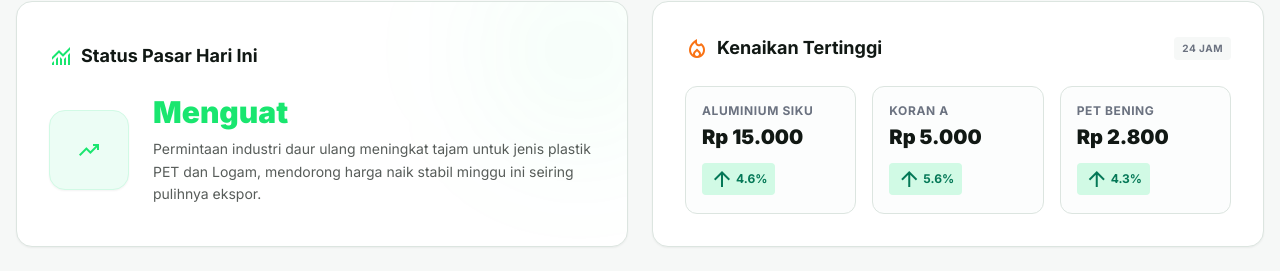
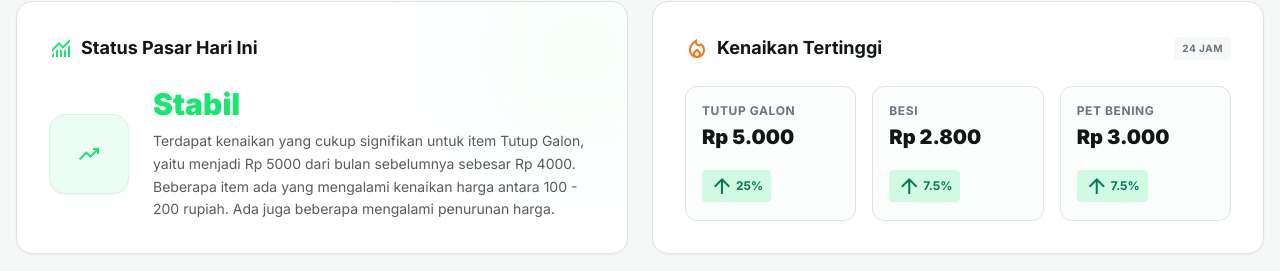
Before and after one commit to jast75/webbst, a Next.js app: page /update-harga in a window 1280 px wide. Shown: the part 260-531 px from the top of the page. Built offline with nearby package versions, Linux system fonts and the light colour scheme; no server answers; the database is empty.

Commit message:
Update Label Keterangan

```diff
--- a/app/update-harga/page.tsx
+++ b/app/update-harga/page.tsx
@@ -207,9 +207,10 @@ export default function UpdateHargaPage() {
                                         <span className="material-symbols-outlined text-5xl">trending_up</span>
                                     </div>
                                     <div className="flex-1">
-                                        <h4 className="text-3xl font-black text-primary mb-2">Menguat</h4>
+                                        <h4 className="text-3xl font-black text-primary mb-2">Stabil</h4>
                                         <p className="text-sm opacity-70 leading-relaxed">
-                                            Permintaan industri daur ulang meningkat tajam untuk jenis plastik PET dan Logam, mendorong harga naik stabil minggu ini seiring pulihnya ekspor.
+                                            Terdapat kenaikan yang cukup signifikan untuk item Tutup Galon, yaitu menjadi Rp 5000 dari bulan sebelumnya sebesar Rp 4000.
+                                            Beberapa item ada yang mengalami kenaikan harga antara 100 - 200 rupiah. Ada juga beberapa mengalami penurunan harga.
                                         </p>
                                     </div>
                                 </div>
@@ -226,34 +227,34 @@ export default function UpdateHargaPage() {
                             <div className="grid grid-cols-1 sm:grid-cols-3 gap-4 h-full">
                                 <div className="p-4 rounded-xl border border-[#dce5e0] dark:border-white/10 bg-background-light/30 dark:bg-white/5 hover:border-primary/50 transition-colors flex flex-col justify-between group">
                                     <div>
-                                        <p className="text-xs font-bold text-gray-500 dark:text-gray-400 uppercase tracking-wider mb-1 truncate" title="Aluminium Siku">Aluminium Siku</p>
-                                        <p className="text-xl font-black text-[#111814] dark:text-white">Rp 15.000</p>
+                                        <p className="text-xs font-bold text-gray-500 dark:text-gray-400 uppercase tracking-wider mb-1 truncate" title="Aluminium Siku">Tutup Galon</p>
+                                        <p className="text-xl font-black text-[#111814] dark:text-white">Rp 5.000</p>
                                     </div>
                                     <div className="mt-3">
                                         <span className="inline-flex items-center gap-0.5 px-2 py-1 rounded bg-emerald-100 dark:bg-emerald-500/20 text-emerald-700 dark:text-emerald-300 text-xs font-bold">
-                                            <span className="material-symbols-outlined text-sm">arrow_upward</span> 4.6%
+                                            <span className="material-symbols-outlined text-sm">arrow_upward</span> 25%
                                         </span>
                                     </div>
                                 </div>
                                 <div className="p-4 rounded-xl border border-[#dce5e0] dark:border-white/10 bg-background-light/30 dark:bg-white/5 hover:border-primary/50 transition-colors flex flex-col justify-between group">
                                     <div>
-                                        <p className="text-xs font-bold text-gray-500 dark:text-gray-400 uppercase tracking-wider mb-1 truncate" title="Koran A">Koran A</p>
-                                        <p className="text-xl font-black text-[#111814] dark:text-white">Rp 5.000</p>
+                                        <p className="text-xs font-bold text-gray-500 dark:text-gray-400 uppercase tracking-wider mb-1 truncate" title="Koran A">Besi</p>
+                                        <p className="text-xl font-black text-[#111814] dark:text-white">Rp 2.800</p>
                                     </div>
                                     <div className="mt-3">
                                         <span className="inline-flex items-center gap-0.5 px-2 py-1 rounded bg-emerald-100 dark:bg-emerald-500/20 text-emerald-700 dark:text-emerald-300 text-xs font-bold">
-                                            <span className="material-symbols-outlined text-sm">arrow_upward</span> 5.6%
+                                            <span className="material-symbols-outlined text-sm">arrow_upward</span> 7.5%
                                         </span>
                                     </div>
                                 </div>
                                 <div className="p-4 rounded-xl border border-[#dce5e0] dark:border-white/10 bg-background-light/30 dark:bg-white/5 hover:border-primary/50 transition-colors flex flex-col justify-between group">
                                     <div>
                                         <p className="text-xs font-bold text-gray-500 dark:text-gray-400 uppercase tracking-wider mb-1 truncate" title="Pet Bening">Pet Bening</p>
-                                        <p className="text-xl font-black text-[#111814] dark:text-white">Rp 2.800</p>
+                                        <p className="text-xl font-black text-[#111814] dark:text-white">Rp 3.000</p>
                                     </div>
                                     <div className="mt-3">
                                         <span className="inline-flex items-center gap-0.5 px-2 py-1 rounded bg-emerald-100 dark:bg-emerald-500/20 text-emerald-700 dark:text-emerald-300 text-xs font-bold">
-                                            <span className="material-symbols-outlined text-sm">arrow_upward</span> 4.3%
+                                            <span className="material-symbols-outlined text-sm">arrow_upward</span> 7.5%
                                         </span>
                                     </div>
                                 </div>
```
